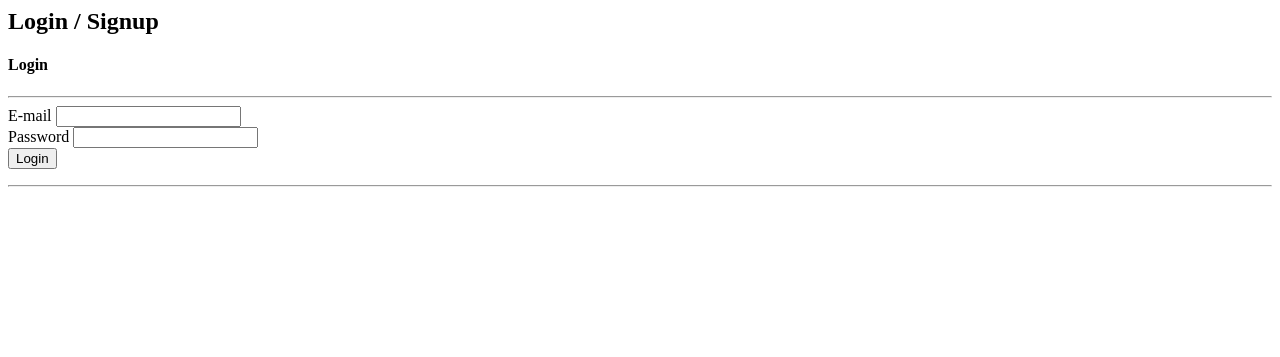
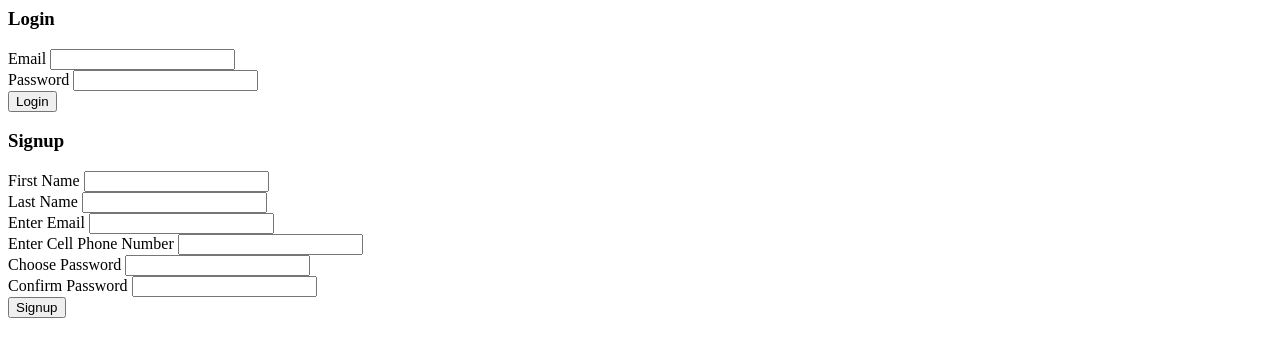
Before and after one commit to alyssaw90/fetch, a web app: file fetch/assets/views/authModal.html in a window 1280 px wide. Shown: the top 357 px of the page. Run offline with its HTML, style and script files only (its server is not run), Linux system fonts and the light colour scheme.

Commit message:
working on signup modal

```diff
--- a/fetch/assets/js/controllers/HomeCtrl.js
+++ b/fetch/assets/js/controllers/HomeCtrl.js
@@ -1,7 +1,6 @@
 myFetchApp.controller('HomeCtrl', ['$scope', '$http','$modal', 'UserService', function($scope,$http,$modal,UserService){
 
     $scope.UserService = UserService;
-
     $scope.$watchCollection('UserService', function(){
         $scope.currentUser = UserService.currentUser
     });
--- a/fetch/assets/views/authModal.html
+++ b/fetch/assets/views/authModal.html
@@ -1,19 +1,54 @@
+<tabset justified="true">
+    <tab heading="Login">
       <div class="modal-header">
-  <h2 class="modal-title">Login / Signup</h2>
+        <h3 class="modal-title">Login</h3>
       </div>
       <div class="modal-body">
-  <h4>Login</h4>
-  <hr>
         <form ng-submit="login()">
           <div class="form-group">
-      <label>E-mail</label>
-      <input ng-model="email" type="text" class="form-control" required>
+            <label>Email</label>
+            <input type="text" class="form-control" ng-model="loginData.email" required>
           </div>
           <div class="form-group">
             <label>Password</label>
-      <input ng-model="password" type="password" class="form-control" required>
+            <input type="password" class="form-control" ng-model="loginData.password" required>
           </div>
-    <input type="submit" value="Login" class="btn btn-primary">
+            <input type="submit" class="btn btn-primary" value="Login">
         </form>
-  <hr>
         </div>
+    </tab>
+    <tab heading="Signup">
+      <div class="modal-header">
+        <h3 class="modal-title">Signup</h3>
+      </div>
+      <div class="modal-body">
+        <form ng-submit="signup()">
+          <div class="form-group">
+            <label>First Name</label>
+            <input type="text" class="form-control" ng-model="signupFirstName" required>
+          </div>
+          <div class="form-group">
+            <label>Last Name</label>
+            <input type="text" class="form-control" ng-model="signupLastName" required>
+          </div>
+          <div class="form-group">
+            <label>Enter Email</label>
+            <input type="email" class="form-control" ng-model="signupEmail" required>
+          </div>
+          <div class="form-group">
+            <label>Enter Cell Phone Number</label>
+            <input type="text" class="form-control" ng-model="signupNumber" required>
+          </div>
+          <div class="form-group">
+            <label>Choose Password</label>
+            <input type="password" class="form-control" ng-model="signupPassword" required>
+          </div>
+         <div class="form-group">
+            <label>Confirm Password</label>
+            <input type="password" class="form-control" ng-model="signupPasswordConfirmation" required>
+          </div>
+            <input type="submit" class="btn btn-primary" value="Signup">
+        </form>
+        </div>
+    </tab>
+  </tabset>
--- a/fetch/assets/views/home.html
+++ b/fetch/assets/views/home.html
@@ -5,14 +5,14 @@
     <h3>Meet and Greet</h3>
     <p class="meet-greet">Meet and Greet is a 30min introduction that helps your dog walker meet his or her new friend.</p>
     <p id="require">*We require every new customer that doesn't already have an assigned dog walker to schedule one before their first walk.</p>
-    <a href="meetandgreet" class="btn btn-info .col-xs-6 .col-md-4">Schedule</a>
+    <a href="/meetandgreet" class="btn btn-info .col-xs-6 .col-md-4">Schedule Meet and Greet</a>
      </div>
      <br>
      <h3>Exsisting Customer</h3>
      <div class="text-center row">
     <p class="meet-greet">Horray! If you're an existing customer with Right of Way dogs or you've already had your Meet and Greet.</p>
     <p class="meet-greet">Go ahead and schedule your first walk</p>
-    <a  class="btn btn-info .col-xs-6 .col-md-4">Schedule</a>
+    <a  href="/schedulewalk" class="btn btn-info .col-xs-6 .col-md-4">Schedule Walk</a>
     </div>
  </div>
 </div>
```
Also changed, not shown: fetch/assets/js/controllers/AuthModalCtrl.js (+37 -9 lines). Lines whose indentation alone changed are shown as unchanged.
